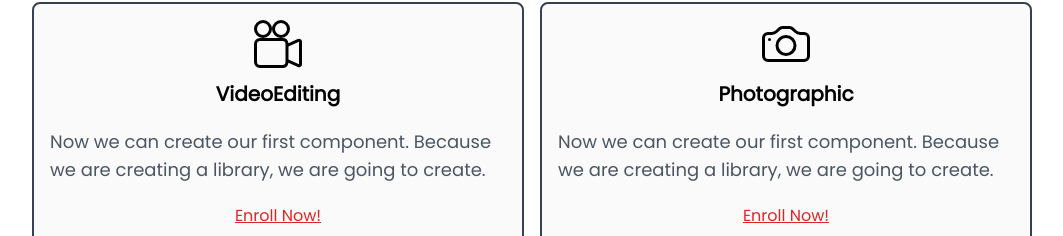
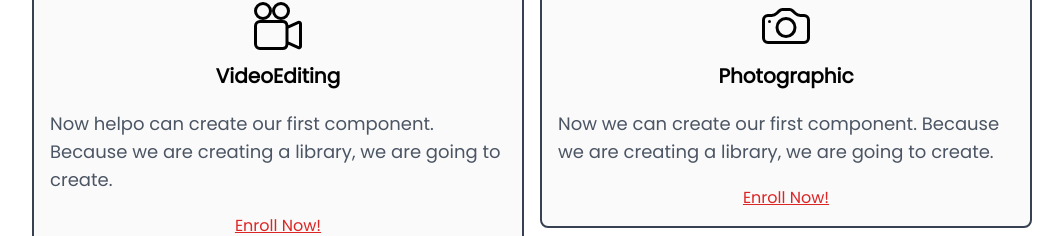
Before and after one commit to SyntaxBox/portfolio-musl, a Next.js app: page /formation in a window 1280 px wide. Shown: the part 183-419 px from the top of the page, without its empty margins (108-1171 px from the left). Built offline with nearby package versions, Linux system fonts and the light colour scheme.

Commit message:
Update formation.tsx

```diff
--- a/pages/formation.tsx
+++ b/pages/formation.tsx
@@ -26,7 +26,7 @@ function Formation() {
               Icon={CameraReels}
               title={"VideoEditing"}
               p={
-                "Now we can create our first component. Because we are creating a library, we are going to create."
+                "Now helpo can create our first component. Because we are creating a library, we are going to create."
               }
             />
             <FormationCard
```
